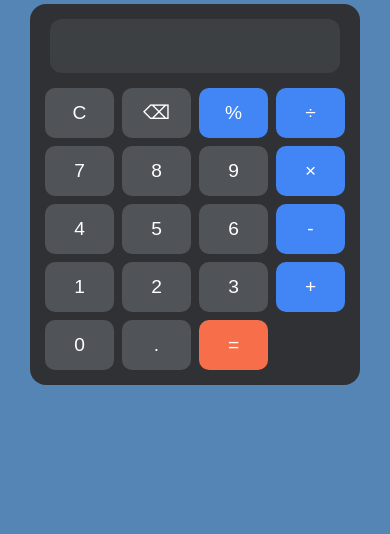
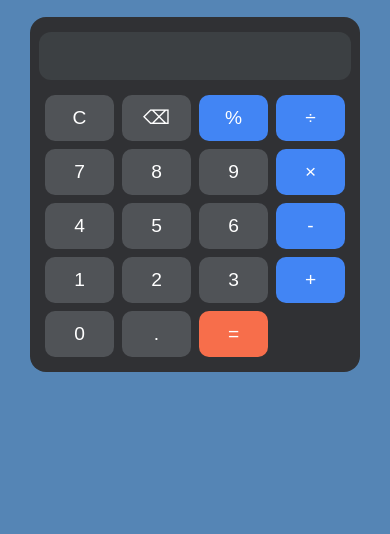
Before and after one commit to Miguel-ectil/calculator, a plain HTML site: page index.html in a window 390 px wide. Shown: the part 310-844 px from the top of the page. Drawn offline with Linux system fonts and the light colour scheme.

Commit message:
[UPD] Corrigindo responsividades

```diff
--- a/styles.css
+++ b/styles.css
@@ -17,7 +17,7 @@ header {
 
 /* Container principal da calculadora */
 #container {
-  width: 90%;
+  width: 100%;
   max-width: 340px;
   background: #303134;
   padding: 20px;
@@ -32,7 +32,7 @@ header {
 #display {
   width: 100%;
   height: 36px;
-  padding: 10px;
+  padding: 6px;
   font-size: 2rem;
   text-align: right;
   border-radius: 12px;
@@ -124,12 +124,11 @@ button:hover {
 
   #display {
     font-size: 1.8rem;
-    width: 90%;
-    height: 34px;
+    padding: 6px;
   }
 
   button {
-    height: 50px;
+    height: 46px;
     font-size: 1.2rem;
   }
 }
```
